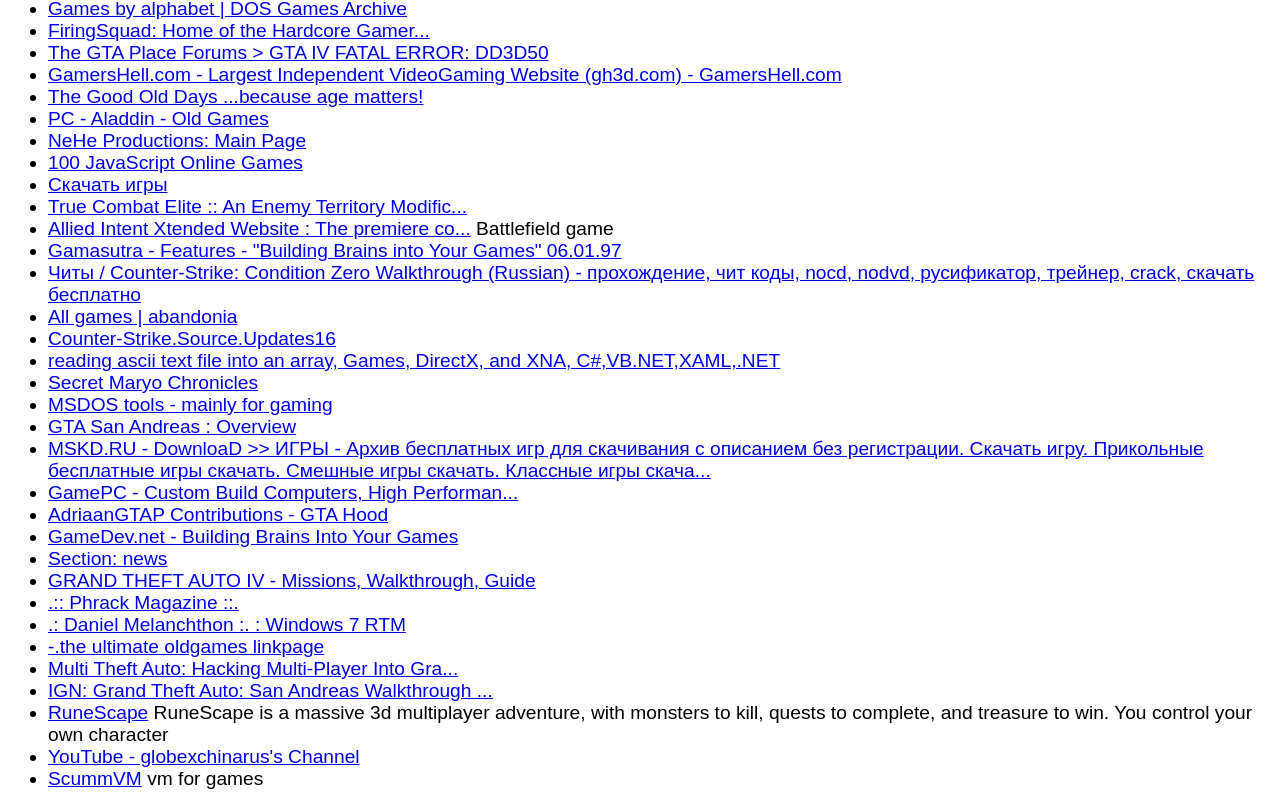
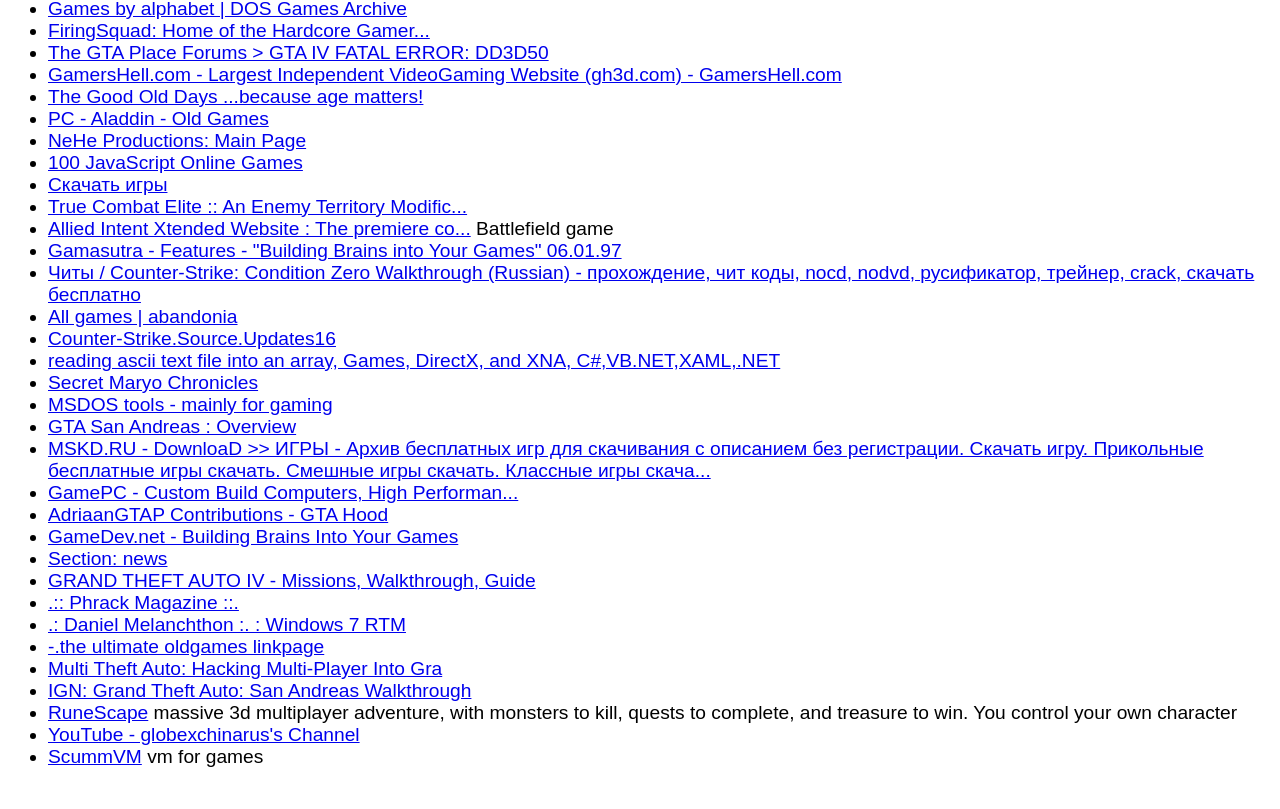
Before and after one commit to lamyata/lmenu, a plain HTML site: page linx/gaming.htm in a window 1280 px wide. Shown: the part 631-1440 px from the top of the page. After the commit the page ends 1418 px from the top, so only its background shows below. Drawn offline with Linux system fonts and the light colour scheme.

Commit message:
Update gaming.htm

```diff
--- a/linx/gaming.htm
+++ b/linx/gaming.htm
@@ -172,18 +172,11 @@
 	<a class="external text" href="http://tuol.org/index.php" rel="nofollow">
 	-.the ultimate oldgames linkpage</a> </li>
 	<li>
-	<a class="external text" href="http://osdir.com/Article4775.phtml" rel="nofollow">
-	Multi Theft Auto: Hacking Multi-Player Into Gra...</a> </li>
-	<li>
-	<a class="external text" href="http://faqs.ign.com/objects/611/611957.html" rel="nofollow">
-	IGN: Grand Theft Auto: San Andreas Walkthrough ...</a> </li>
-	<li><a class="external text" href="http://runescape.com" rel="nofollow">
-	RuneScape</a> RuneScape is a massive 3d multiplayer adventure, with monsters
-	to kill, quests to complete, and treasure to win. You control your own
-	character</li>
-	<li>
-	<a class="external text" href="http://youtube.com/user/globexchinarus#g/u" rel="nofollow">
-	YouTube - &#8234;globexchinarus's Channel</a></li>
+	<a href="http://osdir.com/Article4775.phtml">Multi Theft Auto: Hacking Multi-Player Into Gra</a></li>
+	<li><a href="http://faqs.ign.com/objects/611/611957.html">IGN: Grand Theft Auto: San Andreas Walkthrough</a></li>
+	<li><a href="http://runescape.com">RuneScape</a> massive 3d multiplayer adventure, with monsters
+	to kill, quests to complete, and treasure to win. You control your own 	character</li>
+	<li><a href="http://youtube.com/user/globexchinarus#g/u">YouTube - &#8234;globexchinarus's Channel</a></li>
 	<li><a href="http://scummvm.org">ScummVM</a> vm for games</li>
 </ul>
 </body>
```
